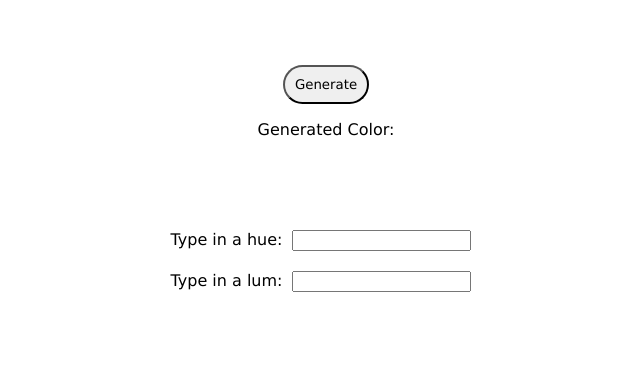
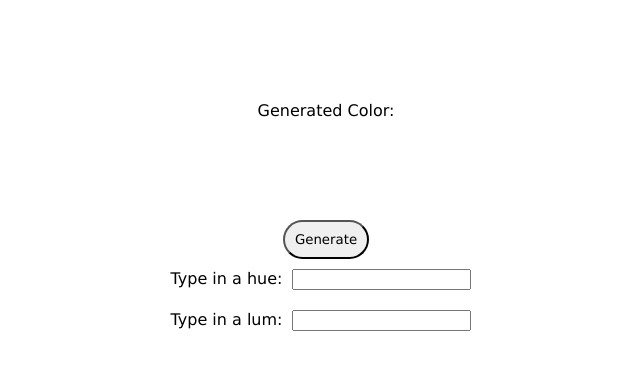
Before and after one commit to flo951/react-random-color-generator, a React (Create React App) app: page / in a window 1280 px wide. Shown: the top 370 px of the page, without its empty margins (314-954 px from the left). Built offline with nearby package versions, Linux system fonts and the light colour scheme.

Commit message:
Fix drone issue

```diff
--- a/src/App.js
+++ b/src/App.js
@@ -15,14 +15,14 @@ export default function App() {
   return (
     <div className="body">
       <div style={{ backgroundColor: color }} className="container">
-        <button
-          style={{ backgroundColor: color }}
-          onClick={() => setColor(randomColor(hueLum))}
-        >
-          Generate
-        </button>
         <p>Generated Color: {color}</p>
       </div>
+      <button
+        style={{ backgroundColor: color }}
+        onClick={() => setColor(randomColor(hueLum))}
+      >
+        Generate
+      </button>
       <div>
         {hue} {lum}
         <div style={{ backgroundColor: color }} />
```
